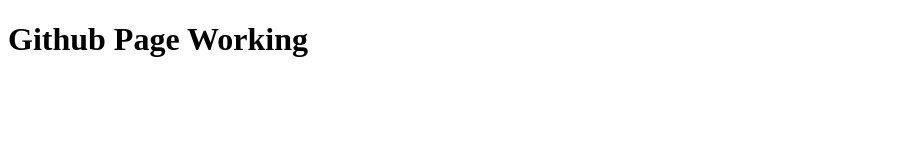
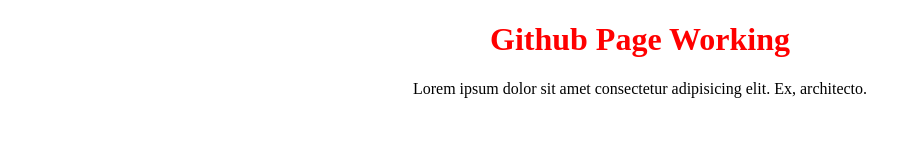
Before and after one commit to VladXCz/jvjs-11, a plain HTML site: page index.html in a window 1280 px wide. Shown: the whole page, without its empty margins (0-920 px from the left). Drawn offline with Linux system fonts and the light colour scheme.

Commit message:
add color

```diff
--- a/index.html
+++ b/index.html
@@ -4,8 +4,17 @@
     <meta charset="UTF-8">
     <meta name="viewport" content="width=device-width, initial-scale=1.0">
     <title>Document</title>
+    <style>
+        h1, p{
+            text-align: center;
+        }
+        h1{
+            color: red;
+        }
+    </style>
 </head>
 <body>
     <h1>Github Page Working</h1>
+    <p>Lorem ipsum dolor sit amet consectetur adipisicing elit. Ex, architecto.</p>
 </body>
 </html>
```
